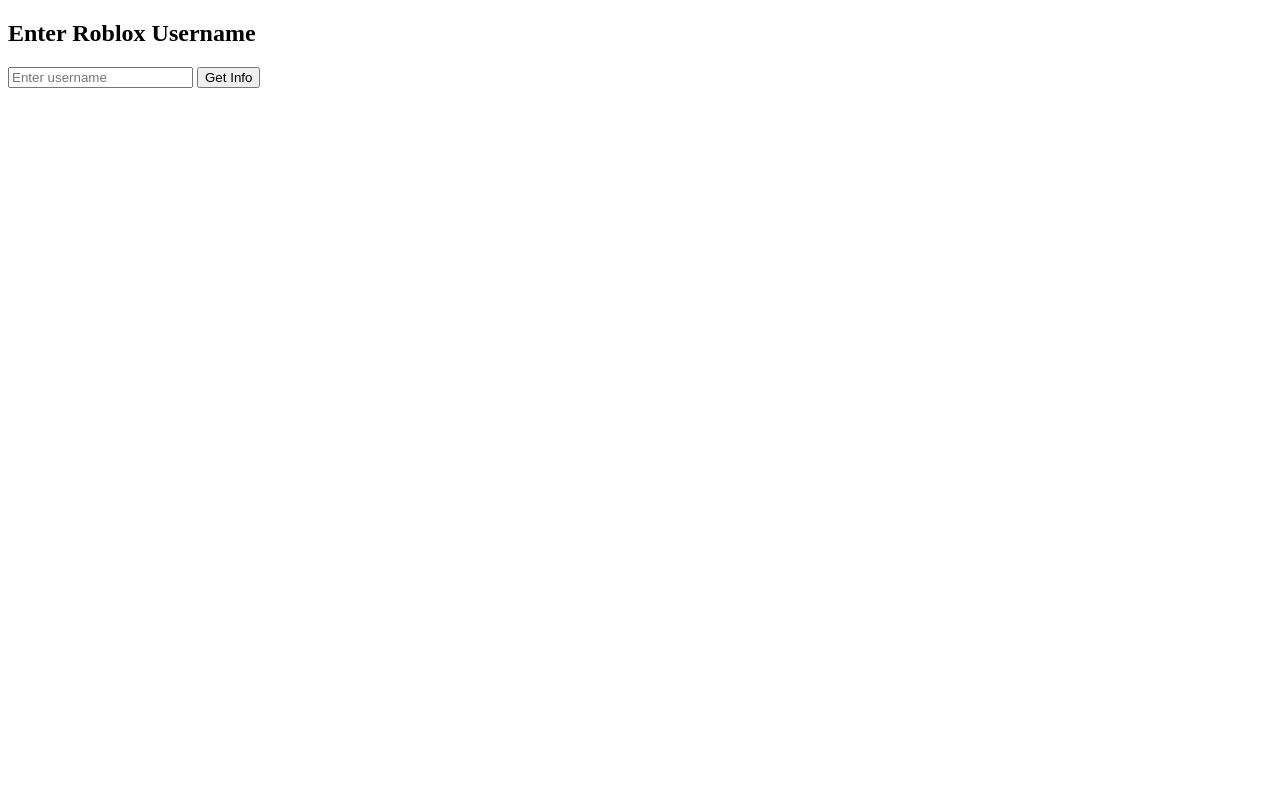
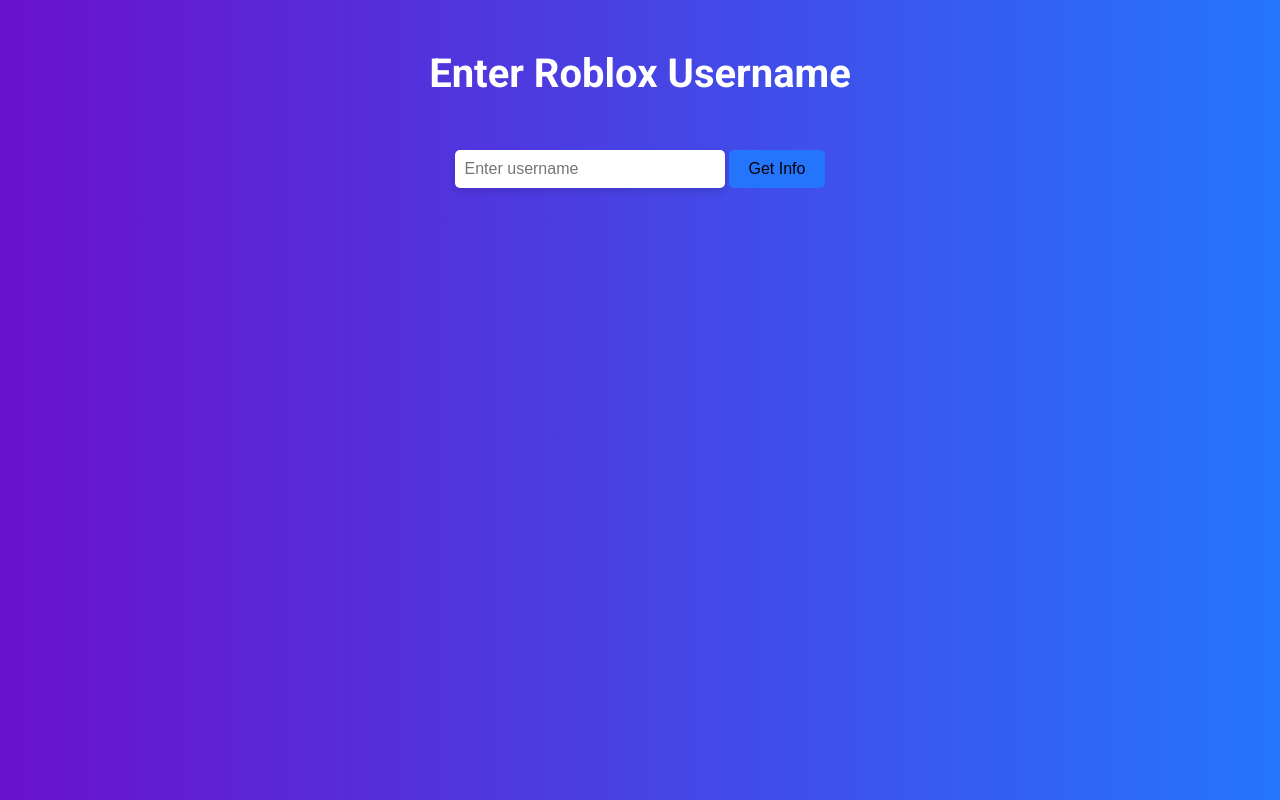
Before and after one commit to EvyOksi/CRefresh, a plain HTML site: page index.html in a window 1280 px wide. Drawn offline with Linux system fonts and the light colour scheme.

Commit message:
Update index.html

```diff
--- a/index.html
+++ b/index.html
@@ -4,8 +4,77 @@
     <meta charset="UTF-8">
     <meta name="viewport" content="width=device-width, initial-scale=1.0">
     <title>Roblox User Info</title>
+    <link href="https://fonts.googleapis.com/css2?family=Roboto:wght@400;700&display=swap" rel="stylesheet">
+    <style>
+        body {
+            font-family: 'Roboto', sans-serif;
+            background: linear-gradient(to right, #6a11cb, #2575fc);
+            color: white;
+            text-align: center;
+            margin: 0;
+            padding: 0;
+        }
+
+        h2 {
+            margin-top: 50px;
+            font-size: 2.5rem;
+        }
+
+        input[type="text"] {
+            padding: 10px;
+            margin-top: 20px;
+            width: 250px;
+            border: none;
+            border-radius: 5px;
+            font-size: 1rem;
+            box-shadow: 0 4px 6px rgba(0, 0, 0, 0.1);
+        }
+
+        button {
+            padding: 10px 20px;
+            font-size: 1rem;
+            margin-top: 10px;
+            background-color: #2575fc;
+            border: none;
+            border-radius: 5px;
+            cursor: pointer;
+            transition: background-color 0.3s ease;
+        }
+
+        button:hover {
+            background-color: #6a11cb;
+        }
+
+        #loading {
+            font-size: 1.5rem;
+            margin-top: 20px;
+        }
+
+        #userInfo {
+            margin-top: 30px;
+            animation: fadeIn 1s ease-in-out;
+        }
+
+        img {
+            border-radius: 50%;
+            width: 150px;
+            height: 150px;
+            margin: 20px 0;
+        }
+
+        @keyframes fadeIn {
+            0% { opacity: 0; }
+            100% { opacity: 1; }
+        }
+
+        .user-details {
+            font-size: 1.2rem;
+            margin: 10px 0;
+        }
+    </style>
 </head>
 <body>
+
     <h2>Enter Roblox Username</h2>
     <input type="text" id="username" placeholder="Enter username">
     <button onclick="fetchRobloxData()">Get Info</button>
```
